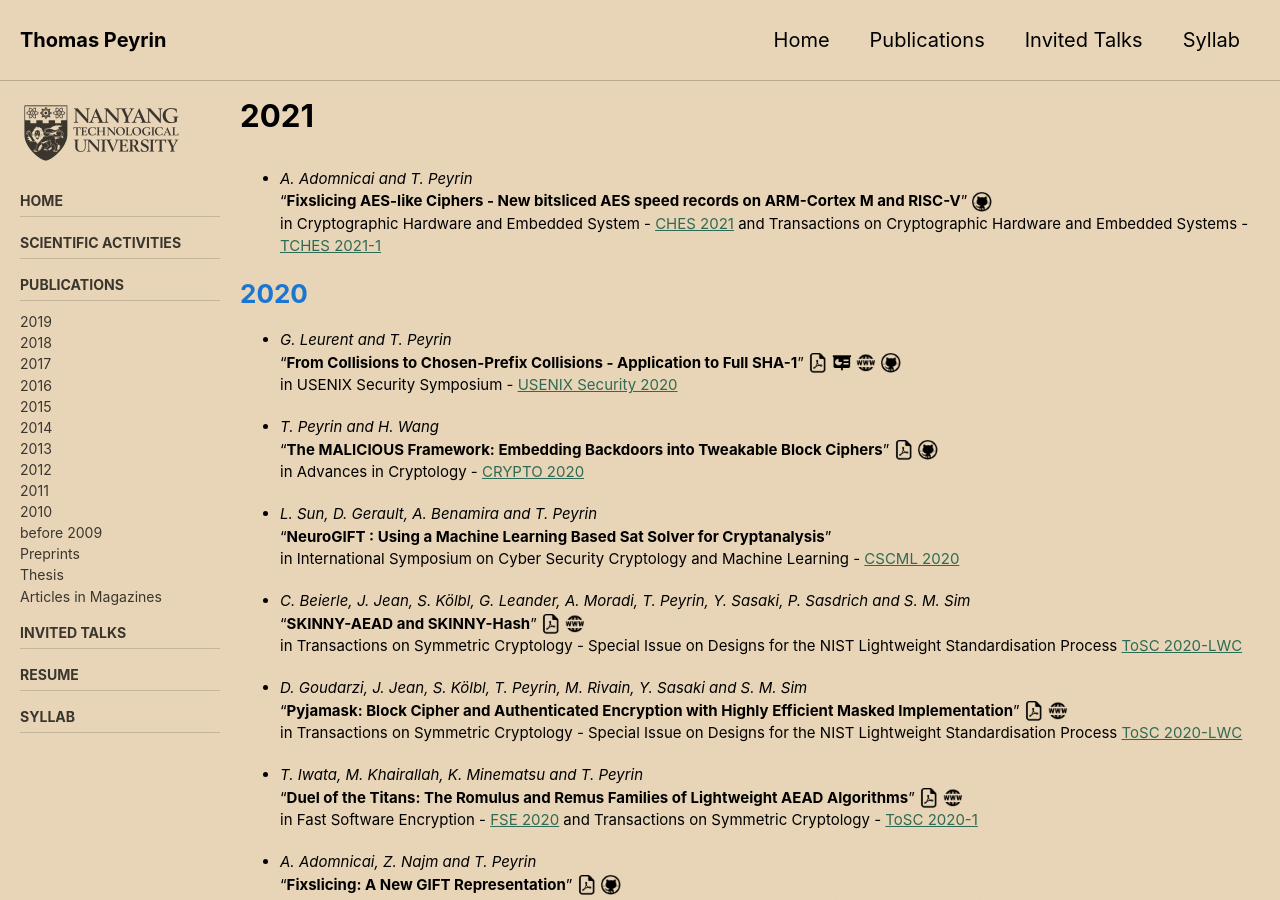
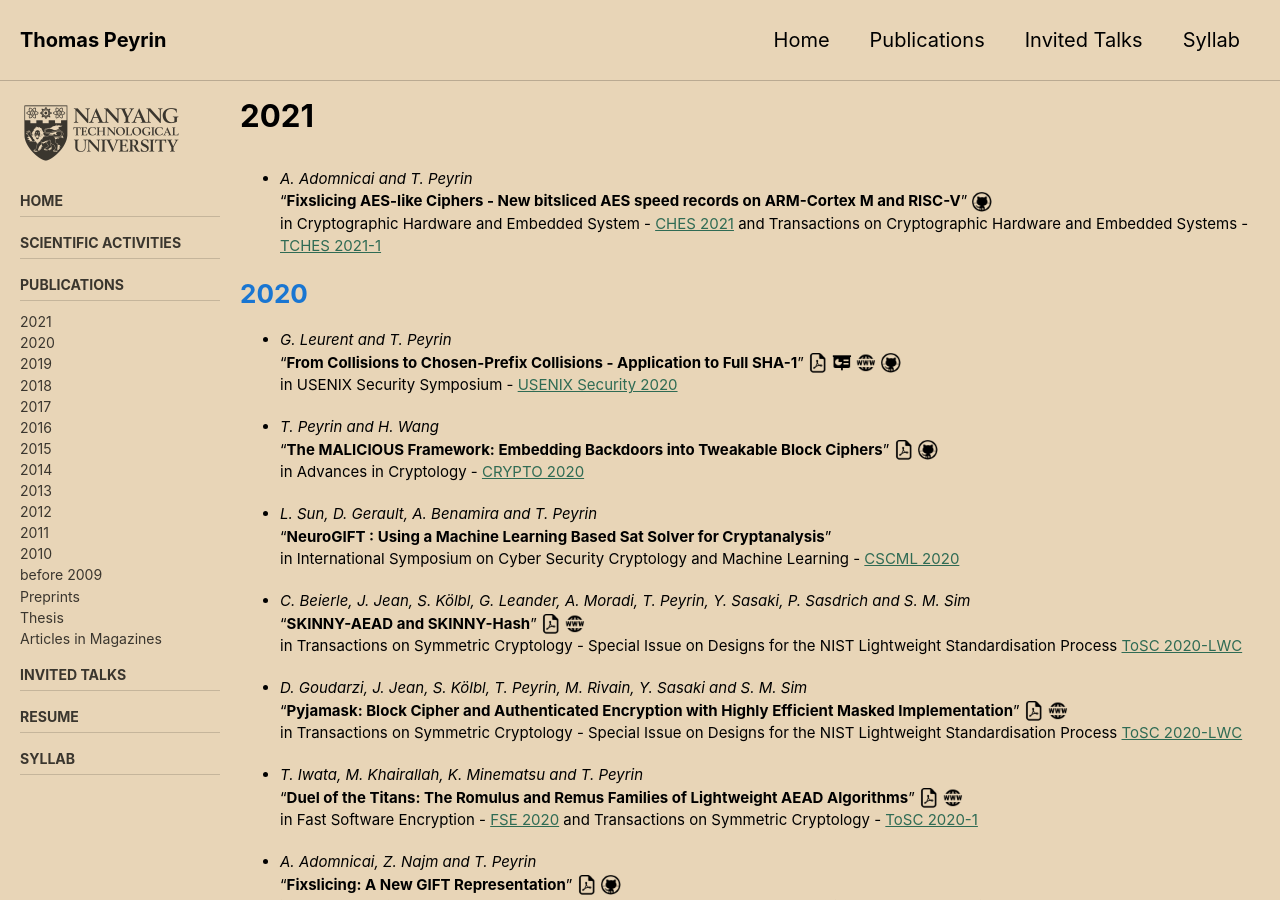
Before and after one commit to thomaspeyrin/web, a Jekyll site: the page built from publications.md, in a window 1280 px wide and 900 px high. Built offline with Jekyll 4.4.1, drawn with Linux system fonts in a browser that asks for light colours; cached includes are drawn as plain includes; nearby versions of some CDN libraries; our own code applies the rules of GitHub Pages for plain Markdown files.

Commit message:
Update navigation.yml

```diff
--- a/_data/navigation.yml
+++ b/_data/navigation.yml
@@ -50,6 +50,10 @@ docsp:
   - title: Publications
     url: /publications/
     children:
+      - title: "2021"
+        url: /publications/#2021
+      - title: "2020"
+        url: /publications/#2020
       - title: "2019"
         url: /publications/#2019
       - title: "2018"
```
